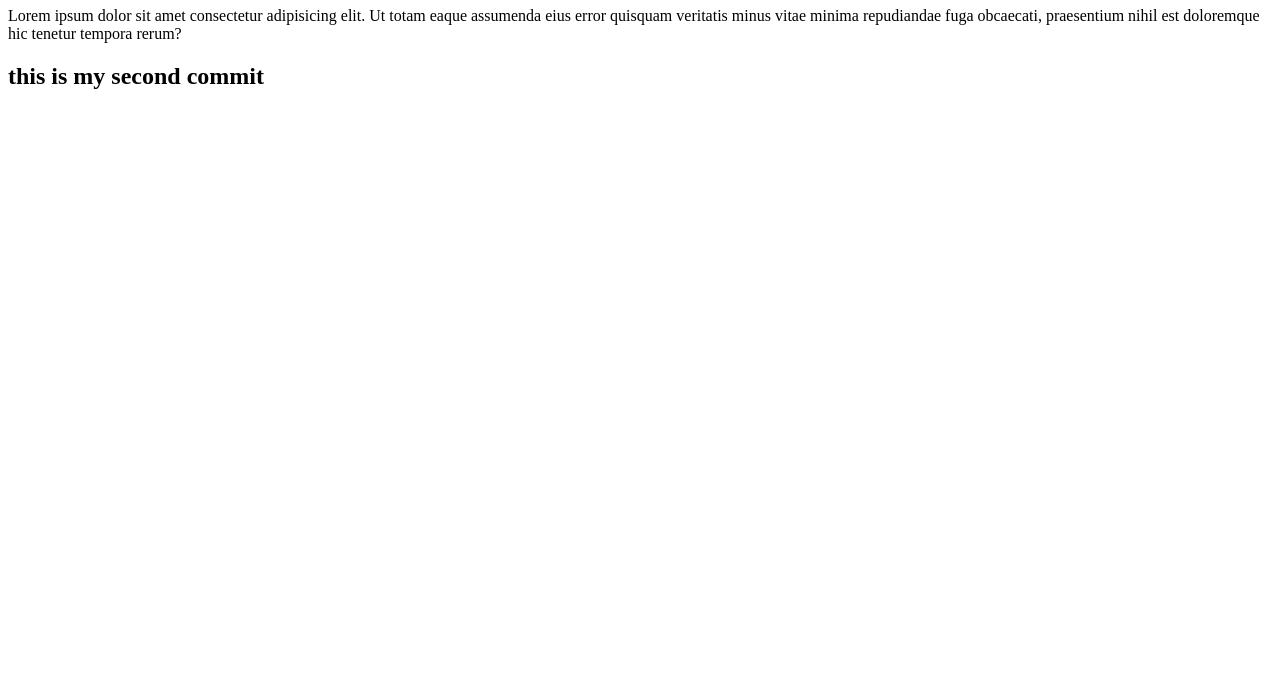
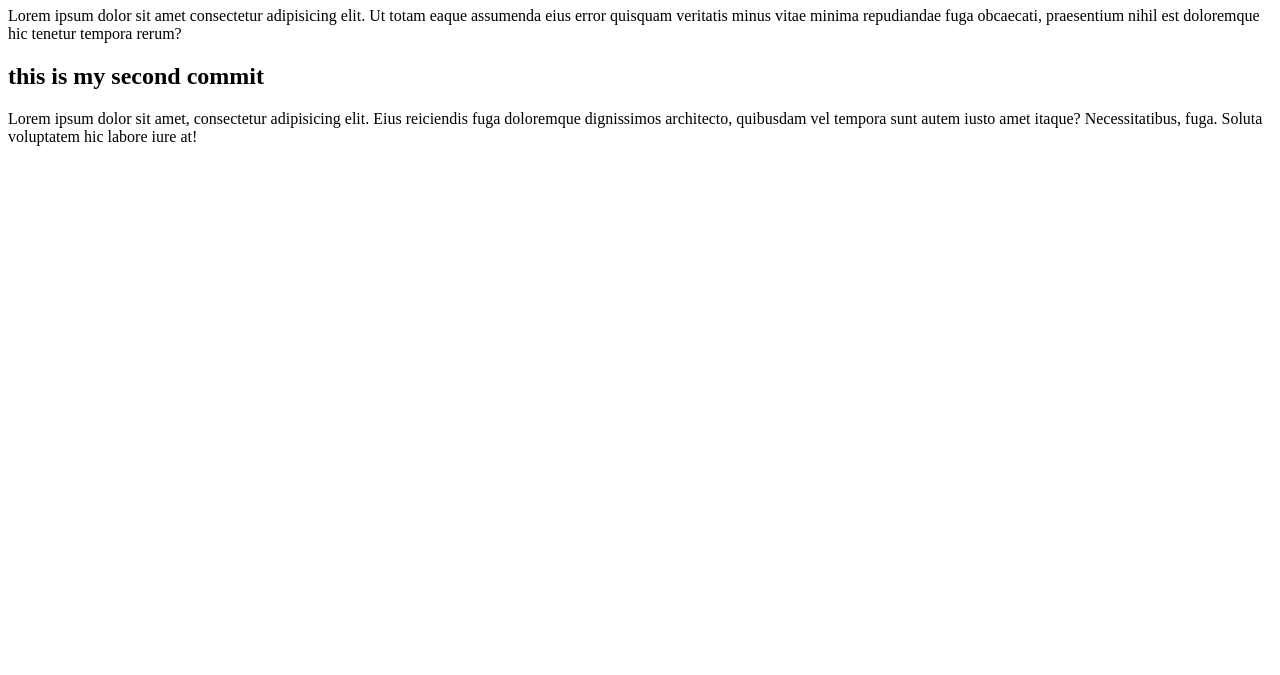
Before and after one commit to ahmedfaraz-dev/my-project, a plain HTML site: page index.html in a window 1280 px wide. Shown: the part 125-800 px from the top of the page. Drawn offline with Linux system fonts and the light colour scheme.

Commit message:
this my third commit

```diff
--- a/index.html
+++ b/index.html
@@ -10,5 +10,6 @@
     <h1>this is my first commit</h1>
     <p>Lorem ipsum dolor sit amet consectetur adipisicing elit. Ut totam eaque assumenda eius error quisquam veritatis minus vitae minima repudiandae fuga obcaecati, praesentium nihil est doloremque hic tenetur tempora rerum?</p>
     <h2>this is my second commit</h2>
+    <p>Lorem ipsum dolor sit amet, consectetur adipisicing elit. Eius reiciendis fuga doloremque dignissimos architecto, quibusdam vel tempora sunt autem iusto amet itaque? Necessitatibus, fuga. Soluta voluptatem hic labore iure at!</p>
 </body>
 </html>
```
